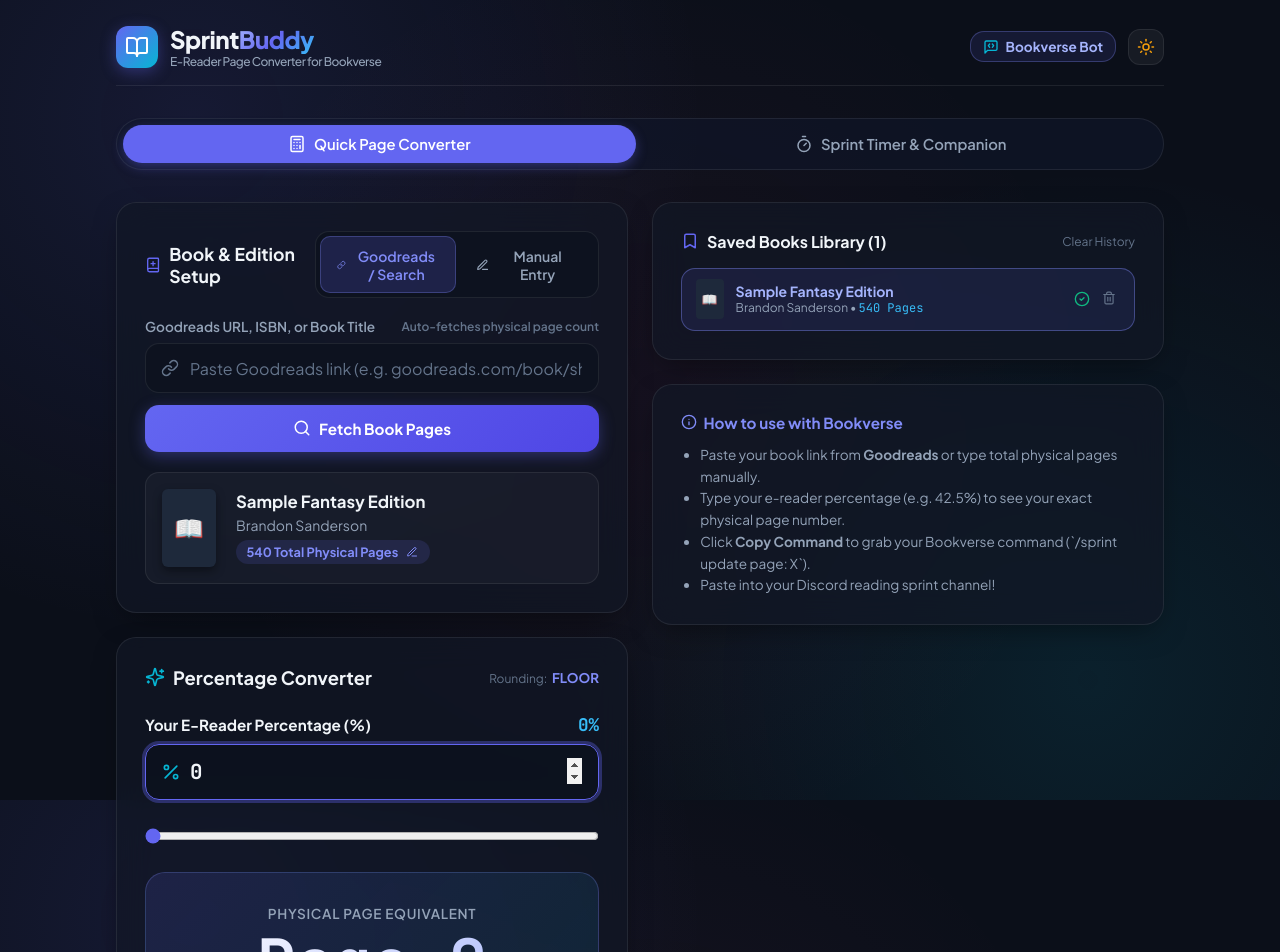
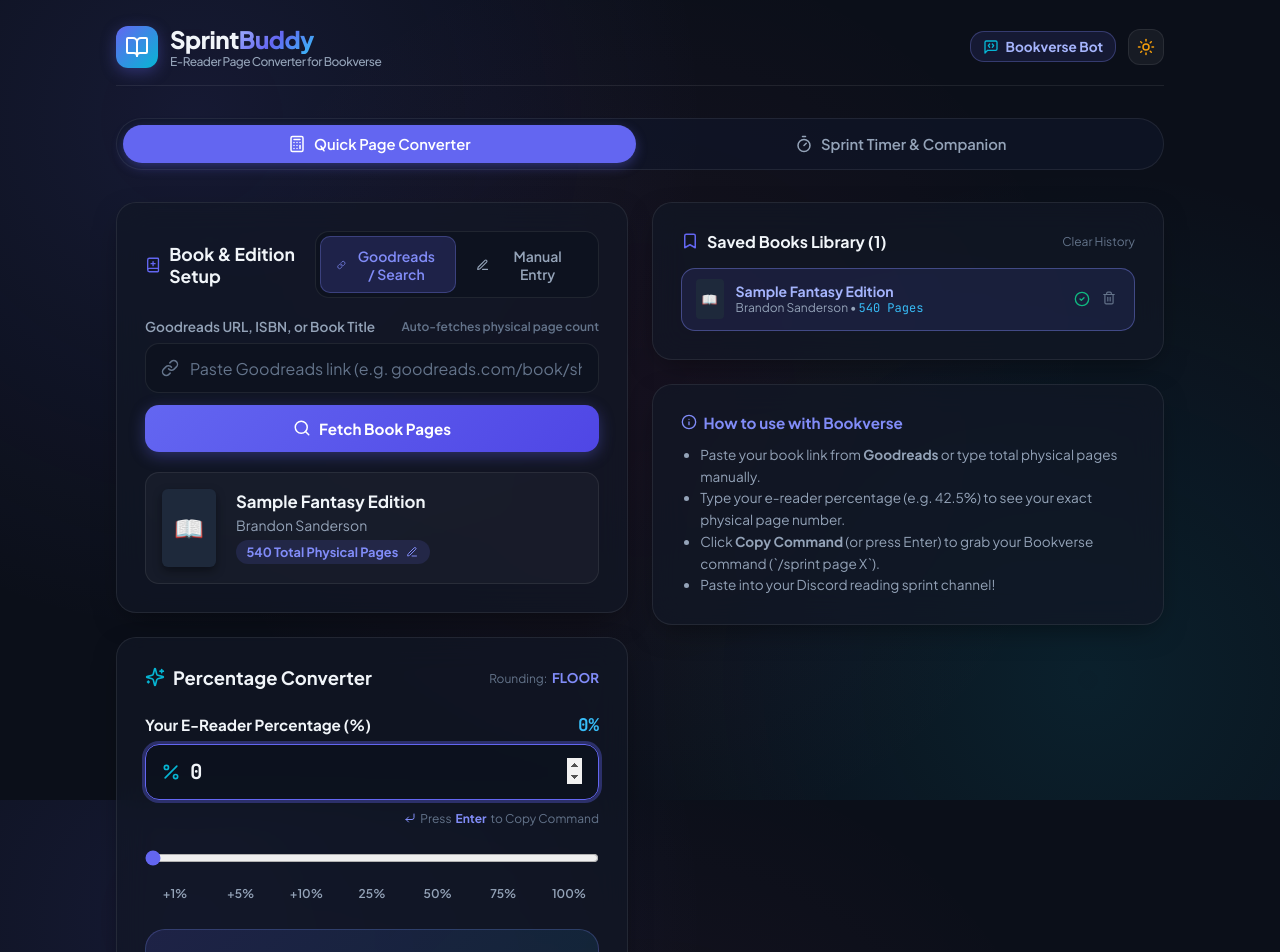
Before and after one commit to AfaqAhmad43/sprint-buddy, a React (Vite) app: page / in a window 1280 px wide. Shown: the top 952 px of the page. Built offline with nearby package versions, Linux system fonts and the light colour scheme.

Commit message:
Update Bookverse syntax to /sprint page X, add Enter key shortcut, quick percentage jump buttons, and Web Audio chime alert

```diff
--- a/src/App.jsx
+++ b/src/App.jsx
@@ -165,7 +165,7 @@
             <ul style={{ fontSize: '0.85rem', color: 'var(--text-muted)', lineHeight: '1.6', paddingLeft: '1.2rem' }}>
               <li>Paste your book link from <strong>Goodreads</strong> or type total physical pages manually.</li>
               <li>Type your e-reader percentage (e.g. <code>42.5%</code>) to see your exact physical page number.</li>
-              <li>Click <strong>Copy Command</strong> to grab your Bookverse command (`/sprint update page: X`).</li>
+              <li>Click <strong>Copy Command</strong> (or press <code>Enter</code>) to grab your Bookverse command (`/sprint page X`).</li>
               <li>Paste into your Discord reading sprint channel!</li>
             </ul>
           </div>
--- a/src/components/PercentageConverter.jsx
+++ b/src/components/PercentageConverter.jsx
@@ -1,5 +1,5 @@
 import React, { useState } from 'react';
-import { Percent, Copy, Check, Sparkles } from 'lucide-react';
+import { Percent, Copy, Check, Sparkles, CornerDownLeft } from 'lucide-react';
 import { calculatePageFromPercentage, formatBookverseCommand } from '../utils/converter';
 
 export default function PercentageConverter({ currentBook, onCopyToast }) {
@@ -32,11 +32,28 @@
     }
   };
 
+  const handleQuickAdd = (delta) => {
+    const next = Math.min(100, Math.max(0, (parseFloat(percentage) || 0) + delta));
+    setPercentage(next.toFixed(1).replace(/\.0$/, ''));
+  };
+
+  const handleQuickSet = (value) => {
+    setPercentage(value.toString());
+  };
+
   const handleCopy = (text) => {
     navigator.clipboard.writeText(text);
     setCopied(true);
-    onCopyToast(`Copied to clipboard: "${text}"`);
+    onCopyToast(`Copied Bookverse Command: "${text}"`);
     setTimeout(() => setCopied(false), 2000);
+  };
+
+  // Keyboard shortcut: Press Enter to copy command immediately!
+  const handleKeyDown = (e) => {
+    if (e.key === 'Enter') {
+      e.preventDefault();
+      handleCopy(updateCommand);
+    }
   };
 
   return (
@@ -79,8 +96,12 @@
               placeholder="e.g. 35.5"
               value={percentage}
               onChange={handleInputChange}
+              onKeyDown={handleKeyDown}
               autoFocus
             />
+          </div>
+          <div style={{ fontSize: '0.75rem', color: 'var(--text-dim)', textAlign: 'right', display: 'flex', alignItems: 'center', justifyContent: 'flex-end', gap: '0.25rem', marginTop: '0.2rem' }}>
+            <CornerDownLeft size={12} color="#818CF8" /> Press <strong style={{ color: '#818CF8' }}>Enter</strong> to Copy Command
           </div>
         </div>
 
@@ -96,9 +117,20 @@
             width: '100%',
             accentColor: 'var(--accent-primary)',
             cursor: 'pointer',
-            marginTop: '0.5rem'
+            marginTop: '0.25rem'
           }}
         />
+
+        {/* QoL Quick Preset Buttons */}
+        <div style={{ display: 'flex', gap: '0.35rem', marginTop: '0.75rem', flexWrap: 'wrap' }}>
+          <button onClick={() => handleQuickAdd(1)} className="mode-btn" style={{ padding: '0.25rem 0.6rem', fontSize: '0.75rem' }}>+1%</button>
+          <button onClick={() => handleQuickAdd(5)} className="mode-btn" style={{ padding: '0.25rem 0.6rem', fontSize: '0.75rem' }}>+5%</button>
+          <button onClick={() => handleQuickAdd(10)} className="mode-btn" style={{ padding: '0.25rem 0.6rem', fontSize: '0.75rem' }}>+10%</button>
+          <button onClick={() => handleQuickSet(25)} className="mode-btn" style={{ padding: '0.25rem 0.6rem', fontSize: '0.75rem' }}>25%</button>
+          <button onClick={() => handleQuickSet(50)} className="mode-btn" style={{ padding: '0.25rem 0.6rem', fontSize: '0.75rem' }}>50%</button>
+          <button onClick={() => handleQuickSet(75)} className="mode-btn" style={{ padding: '0.25rem 0.6rem', fontSize: '0.75rem' }}>75%</button>
+          <button onClick={() => handleQuickSet(100)} className="mode-btn" style={{ padding: '0.25rem 0.6rem', fontSize: '0.75rem' }}>100%</button>
+        </div>
       </div>
 
       {/* Hero Result Display */}
@@ -123,7 +155,7 @@
       <div style={{ marginTop: '1.5rem' }}>
         <div style={{ display: 'flex', justifyContent: 'space-between', alignItems: 'center', marginBottom: '0.75rem' }}>
           <span style={{ fontSize: '0.875rem', fontWeight: 700, color: 'var(--text-muted)' }}>
-            1-Click Bookverse Command:
+            1-Click Bookverse Bot Command:
           </span>
         </div>
 
--- a/src/components/SprintTimer.jsx
+++ b/src/components/SprintTimer.jsx
@@ -1,12 +1,13 @@
 import React, { useState, useEffect } from 'react';
-import { Play, Pause, RotateCcw, Timer, Award, Copy, Check } from 'lucide-react';
+import { Play, Pause, RotateCcw, Timer, Award, Copy, Check, Volume2 } from 'lucide-react';
 import confetti from 'canvas-confetti';
-import { calculatePageFromPercentage, calculateSprintStats, formatBookverseCommand } from '../utils/converter';
+import { calculatePageFromPercentage, calculateSprintStats, formatBookverseCommand, playSprintChime } from '../utils/converter';
 
 export default function SprintTimer({ currentBook, onCopyToast }) {
   const [durationMinutes, setDurationMinutes] = useState(15);
   const [timeLeft, setTimeLeft] = useState(15 * 60);
   const [isRunning, setIsRunning] = useState(false);
+  const [soundEnabled, setSoundEnabled] = useState(true);
 
   const [startPct, setStartPct] = useState('0');
   const [endPct, setEndPct] = useState('0');
@@ -27,10 +28,15 @@
       setIsRunning(false);
       setSprintFinished(true);
 
+      // Play audio chime QoL feature
+      if (soundEnabled) {
+        playSprintChime();
+      }
+
       // Trigger celebration confetti
       try {
         confetti({
-          particleCount: 80,
+          particleCount: 90,
           spread: 70,
           origin: { y: 0.6 }
         });
@@ -40,7 +46,7 @@
     }
 
     return () => clearInterval(timerId);
-  }, [isRunning, timeLeft]);
+  }, [isRunning, timeLeft, soundEnabled]);
 
   const handleSetPresetDuration = (mins) => {
     setDurationMinutes(mins);
@@ -89,7 +95,18 @@
           Live Reading Sprint Timer
         </h3>
 
-        <div style={{ display: 'flex', gap: '0.4rem' }}>
+        <div style={{ display: 'flex', alignItems: 'center', gap: '0.5rem' }}>
+          {/* Sound alert toggle button */}
+          <button
+            onClick={() => setSoundEnabled(!soundEnabled)}
+            className={`mode-btn ${soundEnabled ? 'active' : ''}`}
+            style={{ padding: '0.3rem 0.6rem', fontSize: '0.8rem' }}
+            title={soundEnabled ? 'Chime Sound Enabled' : 'Chime Sound Muted'}
+          >
+            <Volume2 size={14} color={soundEnabled ? '#10B981' : 'var(--text-dim)'} />
+          </button>
+
+          {/* Duration Presets */}
           {[10, 15, 20, 25, 30].map((m) => (
             <button
               key={m}
--- a/src/utils/converter.js
+++ b/src/utils/converter.js
@@ -26,7 +26,7 @@
 
 export const formatBookverseCommand = (pageNumber) => {
   const page = Math.max(0, parseInt(pageNumber, 10) || 0);
-  return `/sprint update page: ${page}`;
+  return `/sprint page ${page}`;
 };
 
 export const calculateSprintStats = (startPct, endPct, totalPages, durationMinutes) => {
@@ -48,3 +48,30 @@
     pctGained
   };
 };
+
+/**
+ * Web Audio API Chime for Sprint Completion (Zero external asset dependencies)
+ */
+export const playSprintChime = () => {
+  try {
+    const AudioContext = window.AudioContext || window.webkitAudioContext;
+    if (!AudioContext) return;
+    const ctx = new AudioContext();
+
+    const notes = [523.25, 659.25, 783.99, 1046.50]; // C5, E5, G5, C6 arpeggio chime
+    notes.forEach((freq, i) => {
+      const osc = ctx.createOscillator();
+      const gain = ctx.createGain();
+      osc.type = 'sine';
+      osc.frequency.value = freq;
+      gain.gain.setValueAtTime(0.15, ctx.currentTime + i * 0.12);
+      gain.gain.exponentialRampToValueAtTime(0.0001, ctx.currentTime + i * 0.12 + 0.4);
+      osc.connect(gain);
+      gain.connect(ctx.destination);
+      osc.start(ctx.currentTime + i * 0.12);
+      osc.stop(ctx.currentTime + i * 0.12 + 0.45);
+    });
+  } catch (e) {
+    console.warn('Audio chime error:', e);
+  }
+};
```
